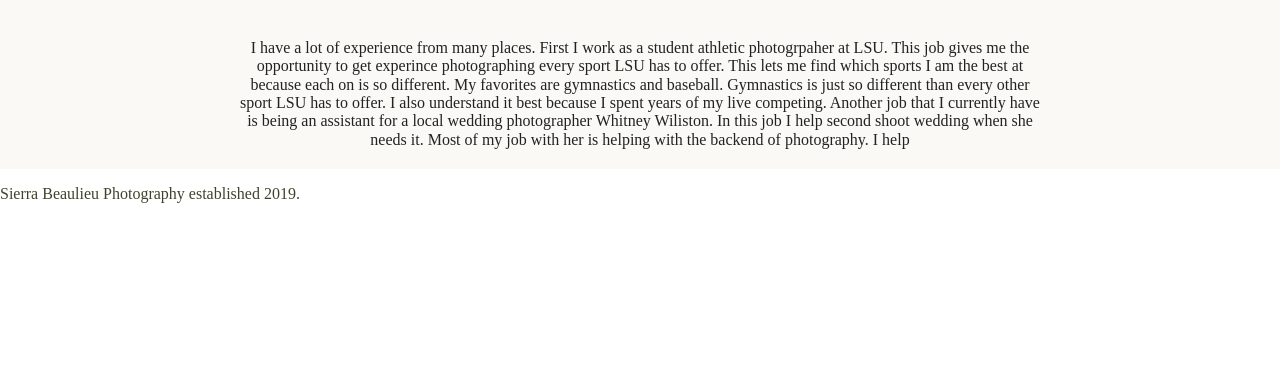
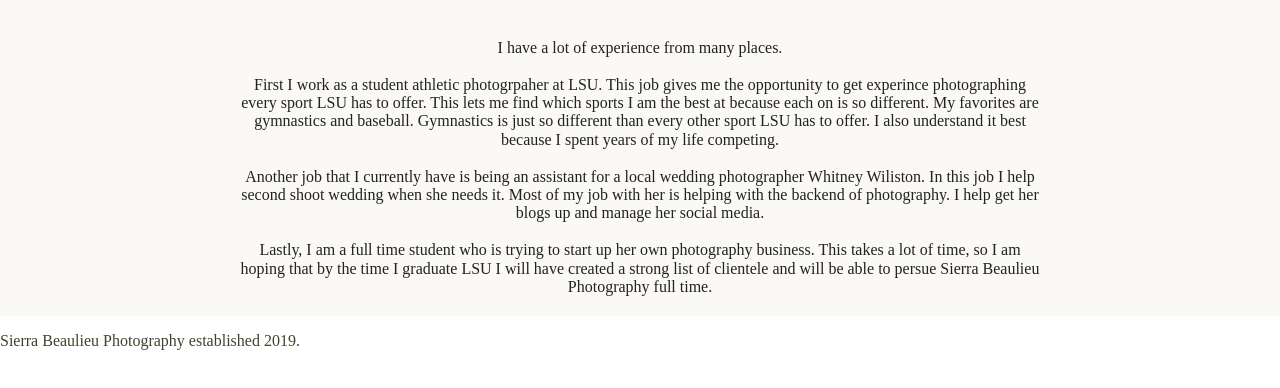
Before and after one commit to SierraBeaulieu/Sierra_Beaulieu_Portfolio, a website built with Parcel: page work-experience.html in a window 1280 px wide. Shown: the part 252-640 px from the top of the page. Built offline with nearby package versions, Linux system fonts and the light colour scheme.

Commit message:
finished my papragraphtd

```diff
--- a/work-experience.html
+++ b/work-experience.html
@@ -50,7 +50,7 @@
 
     <div class="sidebar-demo-content">
       <h1 class="titles">Work Experience</h1>
-      <p class="work-experience">I have a lot of experience from many places.  First I work as a student athletic photogrpaher at LSU. This job gives me the opportunity to get experince photographing every sport LSU has to offer.  This lets me find which sports I am the best at because each on is so different.  My favorites are gymnastics and baseball. Gymnastics is just so different than every other sport LSU has to offer.  I also understand it best because I spent years of my live competing.  Another job that I currently have is being an  assistant for a local wedding photographer Whitney Wiliston. In this job I help second shoot wedding when she needs it. Most of my job with her is helping with the backend of photography. I help   </p>
+      <p class="work-experience">I have a lot of experience from many places. <br> <br> First I work as a student athletic photogrpaher at LSU. This job gives me the opportunity to get experince photographing every sport LSU has to offer.  This lets me find which sports I am the best at because each on is so different.  My favorites are gymnastics and baseball. Gymnastics is just so different than every other sport LSU has to offer.  I also understand it best because I spent years of my life competing. <br> <br> Another job that I currently have is being an  assistant for a local wedding photographer Whitney Wiliston. In this job I help second shoot wedding when she needs it. Most of my job with her is helping with the backend of photography. I help get her blogs up and manage her social media. <br> <br> Lastly, I am a full time student who is trying to start up her own photography business. This takes a lot of time, so I am hoping that by the time I graduate LSU I will have created a strong list of clientele and will be able to persue Sierra Beaulieu Photography full time.   </p>
     </div>
   </div>
   <footer class="footer"> Sierra Beaulieu Photography established 2019.</footer>
```
Also changed, not shown: about.html (+1 -1 lines).
